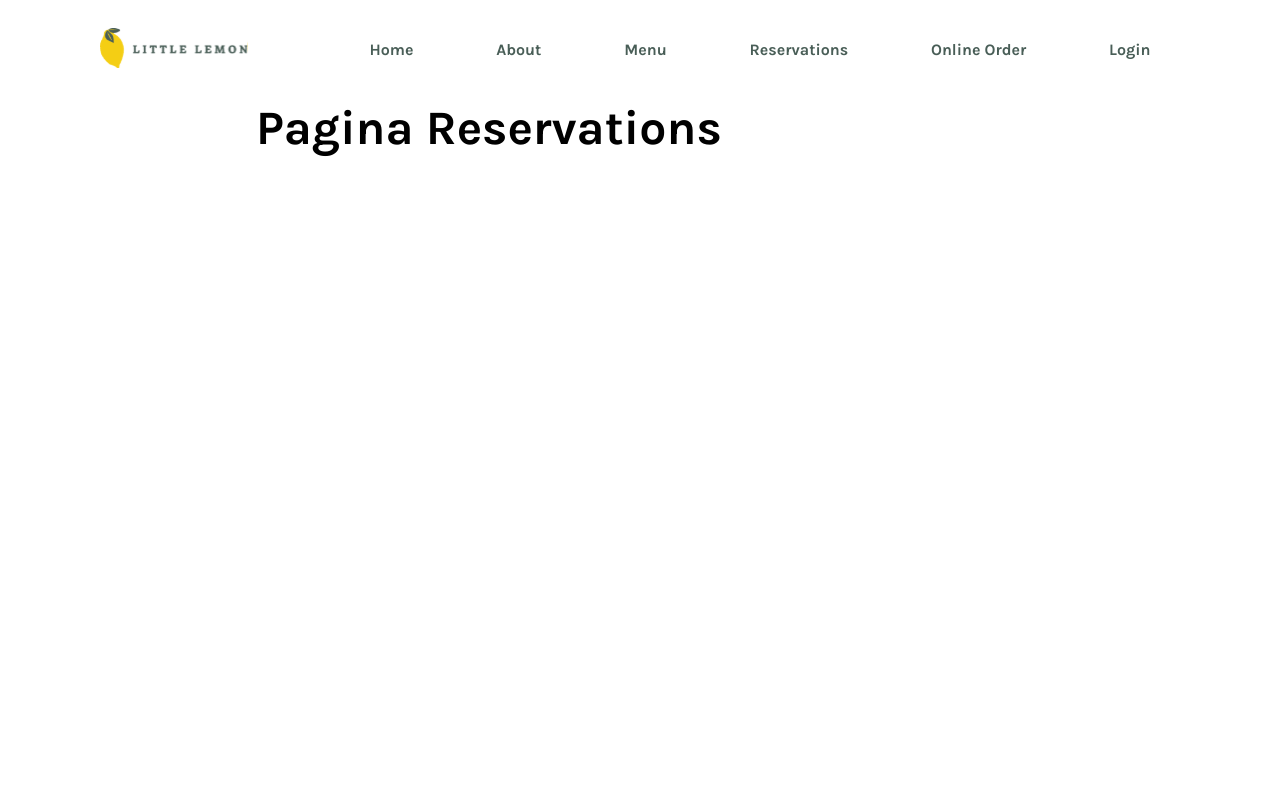
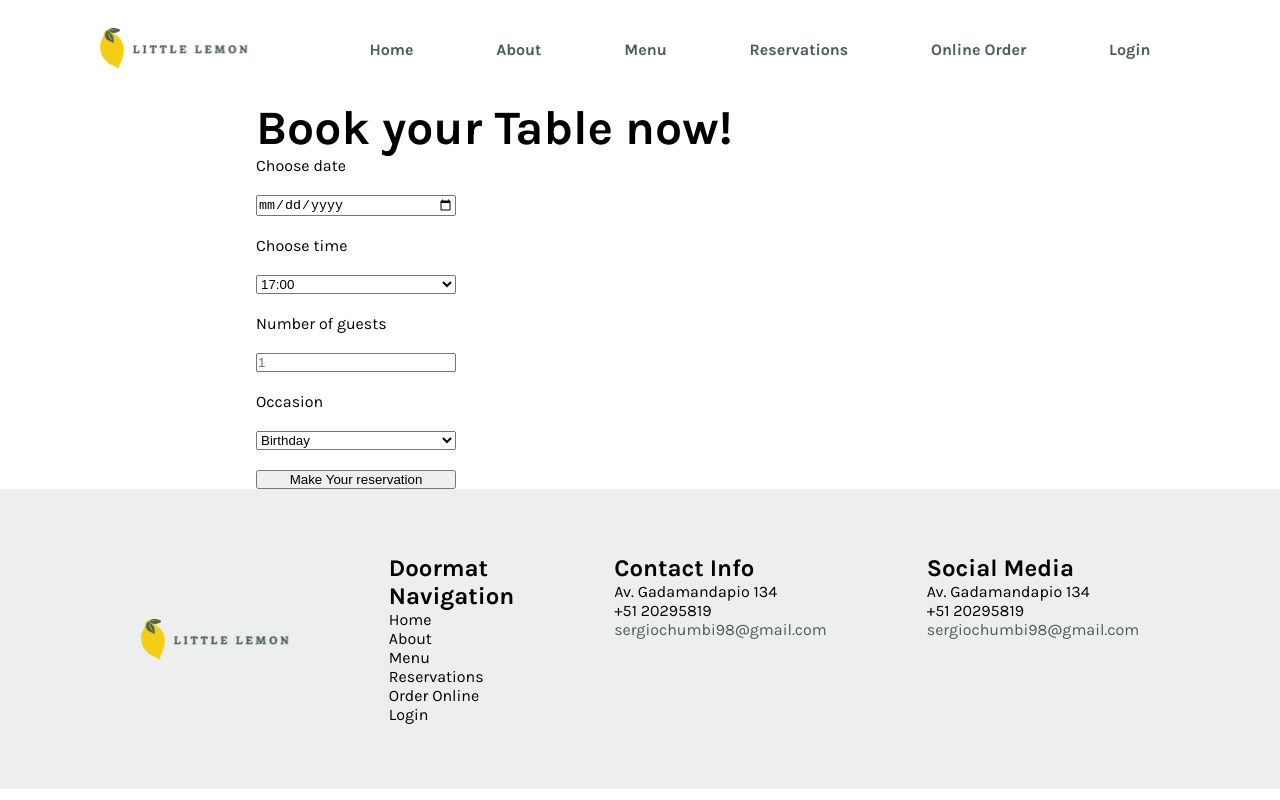
Before and after one commit to SergioCB20/Project-Meta, a React (Create React App) app: page /reservations in a window 1280 px wide. Built offline with nearby package versions, Linux system fonts and the light colour scheme.

Commit message:
octavo commit

```diff
--- a/src/App.css
+++ b/src/App.css
@@ -6,6 +6,7 @@
 :root{
   --primary-color-1:#495E57;
   --primary-color-2:#F4CE14;
+  --footer-color:#EDEFEE;
 }
 
 a{
@@ -25,6 +26,10 @@ main{
 
 h1{
   font-size: 48px;
+}
+
+ul{
+  list-style: none;
 }
 
 button{
@@ -75,7 +80,6 @@ header img{
   display: flex;
   flex-direction: row;
   justify-content: space-around;
-  list-style: none;
 }
 
 /*Main*/
@@ -186,3 +190,30 @@ header img{
   align-self:center;
   font-weight: bold;
 }
+
+/*Footer*/
+
+footer{
+  width: 100%;
+  height: 300px;
+  position: relative;
+  display: flex;
+  justify-content: center;
+  align-items: center;
+  z-index: 100px;
+}
+
+.footer-info{
+  display: flex;
+  flex-direction: row;
+  gap: 100px;
+}
+
+.bg-footer{
+  width: 100%;
+  height: 300px;
+  position: absolute;
+  left:0;
+  background-color: var(--footer-color);
+  z-index: 0;
+}
--- a/src/components/Footer.js
+++ b/src/components/Footer.js
@@ -1,9 +1,46 @@
 import React from 'react'
 
+import Logo from "../assets/icons_assets/Logo.svg"
 import '../App.css';
 
 function Footer(){
-
+    return(
+        <>
+            <div className='bg-footer'></div>
+            <footer>
+                <div className='footer-info'>
+                    <img src={Logo}/>
+                    <div className='doormat'>
+                        <h2>Doormat Navigation</h2>
+                        <ul>
+                            <li>Home</li>
+                            <li>About</li>
+                            <li>Menu</li>
+                            <li>Reservations</li>
+                            <li>Order Online</li>
+                            <li>Login</li>
+                        </ul>
+                    </div>
+                    <div className='contact'>
+                        <h2>Contact Info</h2>
+                        <ul>
+                            <li>Av. Gadamandapio 134</li>
+                            <li>+51 20295819</li>
+                            <li><a href='mailto: sergiochumbi98@gmail.com'>sergiochumbi98@gmail.com</a></li>
+                        </ul>
+                    </div>
+                    <div className='social'>
+                        <h2>Social Media</h2>
+                        <ul>
+                            <li>Av. Gadamandapio 134</li>
+                            <li>+51 20295819</li>
+                            <li><a href='mailto: sergiochumbi98@gmail.com'>sergiochumbi98@gmail.com</a></li>
+                        </ul>
+                    </div>
+                </div>
+            </footer>
+        </>
+    )
 }
 
 export default Footer
--- a/src/components/Pages/Reservations.js
+++ b/src/components/Pages/Reservations.js
@@ -1,9 +1,30 @@
 
 function Reservations(){
     return(
-        <main>
-        <h1>Pagina Reservations</h1>
-        </main>
+    <main>
+        <h1>Book your Table now!</h1>
+        <form style={{display: "grid",maxWidth:"200px",gap: "20px"}}>
+            <label for="res-date">Choose date</label>
+            <input type="date" id="res-date"/>
+            <label for="res-time">Choose time</label>
+            <select id="res-time ">
+                <option>17:00</option>
+                <option>18:00</option>
+                <option>19:00</option>
+                <option>20:00</option>
+                <option>21:00</option>
+                <option>22:00</option>
+            </select>
+            <label for="guests">Number of guests</label>
+            <input type="number" placeholder="1" min="1" max="10" id="guests"/>
+            <label for="occasion">Occasion</label>
+            <select id="occasion">
+                <option>Birthday</option>
+                <option>Anniversary</option>
+            </select>
+            <input type="submit" value="Make Your reservation"/>
+        </form>
+    </main>
     );
  }
 
```
